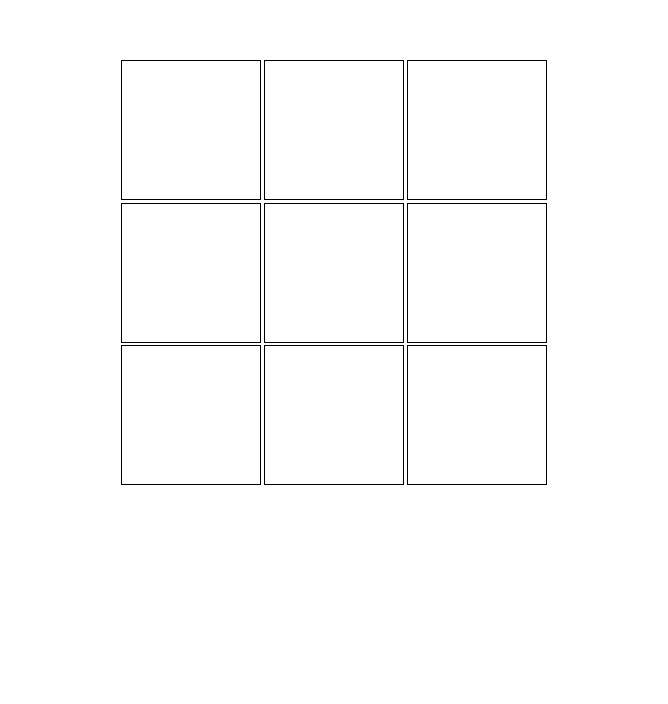
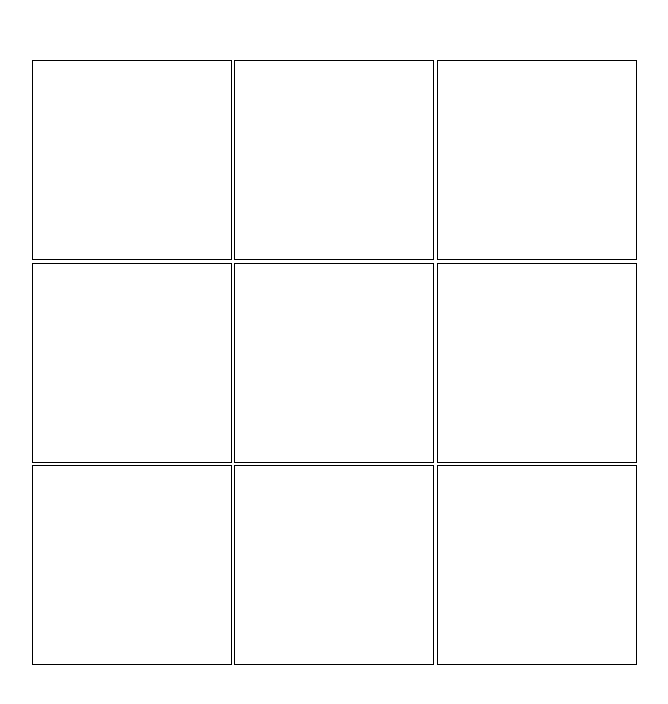
Before and after one commit to AgustinTrigo/Proyecto_TaTeTi, a plain HTML site: page index.html in a window 1280 px wide. Shown: the part 140-844 px from the top of the page, without its empty margins (306-974 px from the left). Drawn offline with Linux system fonts and the light colour scheme.

Commit message:
Responsive basico

```diff
--- a/assets/css/style.css
+++ b/assets/css/style.css
@@ -4,14 +4,21 @@
     box-sizing: border-box;
 }
 
+/*
+body{
+    background-image: linear-gradient(90deg, rgb(53, 33, 56), rgb(45, 41, 97) );
+}
+*/
+
 .estructura{
     display: grid;
-    grid-template-columns: 1fr 1fr 1fr;
+    grid-template-columns: 1fr;
     grid-template-rows: 200px 427px 425px;
     grid-template-areas:
-      ". estado ."
-      ". table ."
-      ". . .";
+      "estado"
+      "table"
+      ".";
+    justify-content: center;
 }
 
 .panel{
@@ -24,33 +31,53 @@
 .tablero{
     grid-area: table;
     display: grid;
-    grid-template-columns: 1fr 1fr 1fr;
+    grid-template-columns: 140px 140px 140px;
     grid-template-rows: 140px 140px 140px;
     gap: 2.5px;
     grid-template-areas:
       "cas cas cas"
       "cas cas cas"
       "cas cas cas";
+    justify-content: center;
 }
 
 .casilla{
     grid-area: "cas";
     border: solid 1px black;
+    display: flex;
+    justify-content: center;
+    align-items: center;
+}
+
+.casilla:hover{
+    cursor: pointer;
 }
 
 .casilla .fa-xmark{
-    position: relative;
-    top: 50px;
-    left: 57.5px;
     font-size: 40px;
     color: red;
 }
 
 .casilla .fa-circle{
-    position: relative;
-    top: 50px;
-    left: 50px;
     font-size: 40px;
     color: blue;
+}
+
+@media (min-width: 900px) {
+    .estructura{
+        grid-template-columns: 200px 1fr 200px;
+        grid-template-rows: 200px 427px 425px;
+        grid-template-areas:
+          ". estado ."
+          ". table ."
+          ". . .";
+    }
+}
+
+@media (min-width: 1200px) {
+    .tablero{
+        grid-template-columns: 200px 200px 200px;
+        grid-template-rows: 200px 200px 200px;
+    }
 
 }
```
